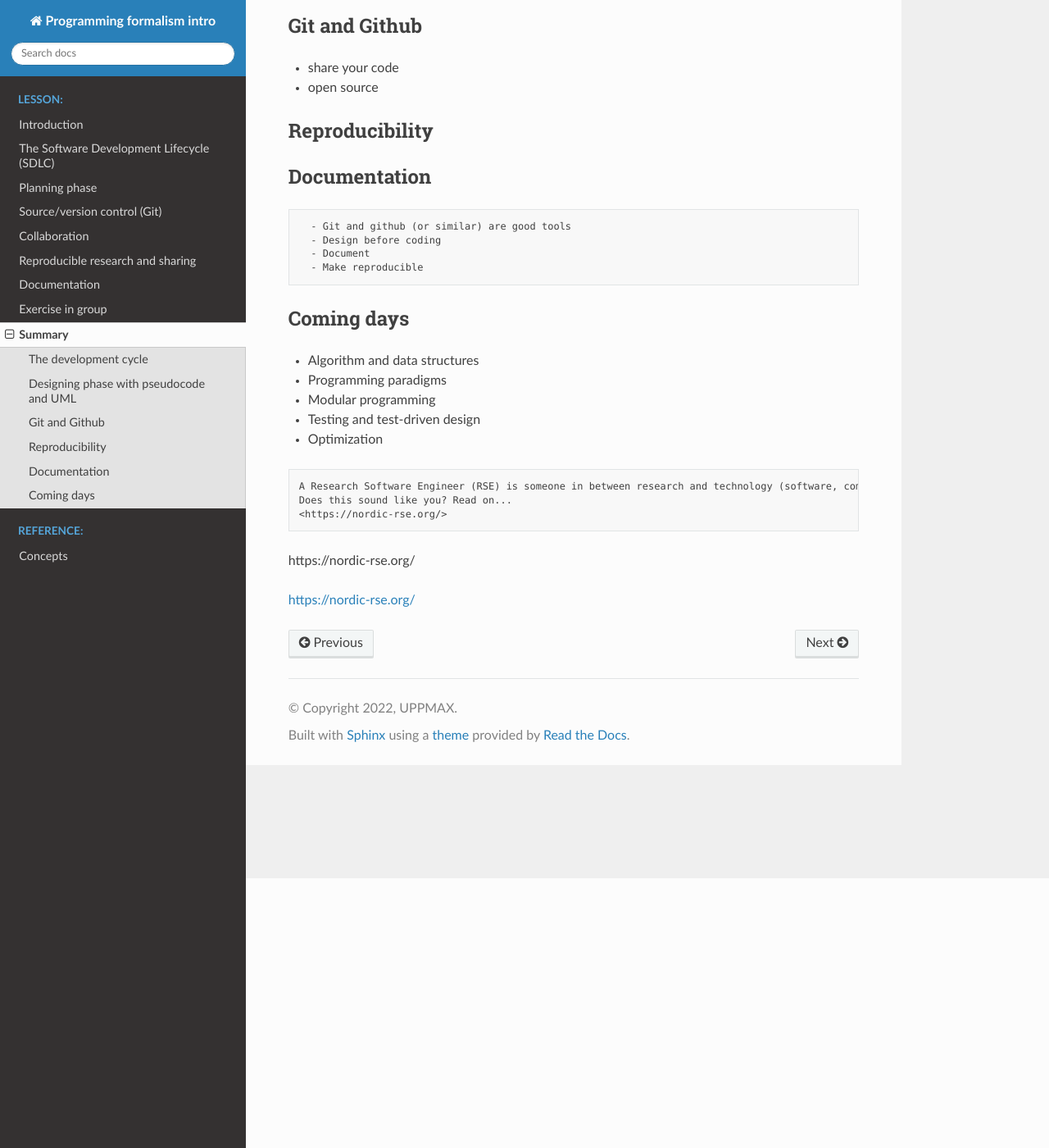
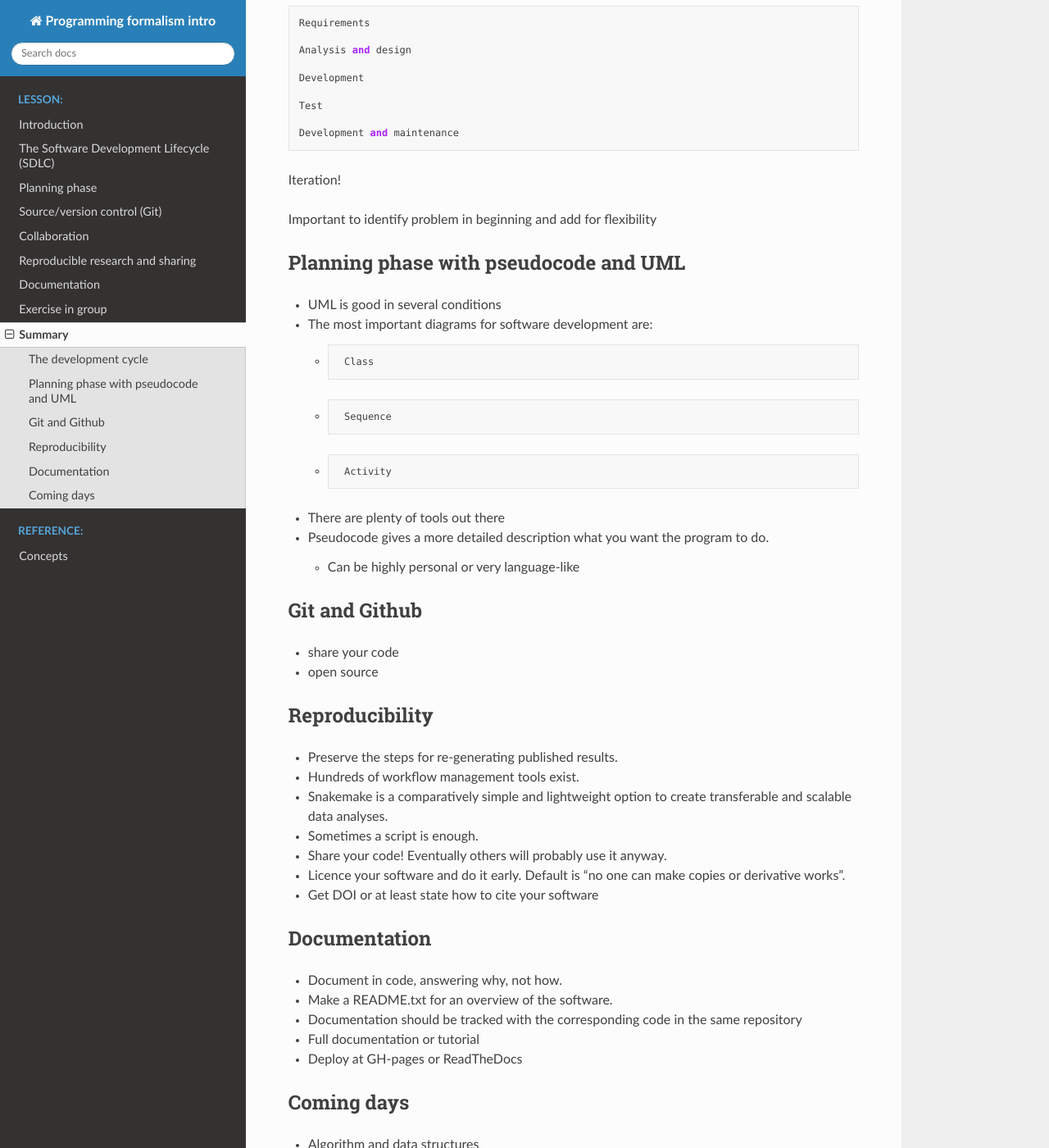
Before and after one commit to UPPMAX/programming_formalisms_intro, a Sphinx documentation site: the page built from doc/summary.md, in a window 1280 px wide and 1400 px high, scrolled down 329 px. Shown: the whole window at 82% size. Built offline with Sphinx 7.4.7 and the Read the Docs theme 2.0.0, drawn with Linux system fonts in a browser that asks for light colours; pages that are not in the unit, such as notebooks, are missing from menus; some of the changed text lies outside the part shown.

Commit message:
Update summary.md

````diff
--- a/doc/summary.md
+++ b/doc/summary.md
@@ -5,7 +5,35 @@ These are also helpful in your development work.
 
 ## The development cycle
 
-## Designing phase with pseudocode and UML
+Typical workflow:
+
+    Requirements
+
+    Analysis and design
+
+    Development
+
+    Test
+
+    Development and maintenance
+
+Iteration!
+
+Important to identify problem in beginning and add for flexibility
+
+## Planning phase with pseudocode and UML
+
+- UML is good in several conditions
+- The most important diagrams for software development are:
+  -      Class
+  -      Sequence
+  -      Activity
+
+-  There are plenty of tools out there
+
+-   Pseudocode gives a more detailed description what you want the program to do.
+
+    - Can be highly personal or very language-like
 
 ## Git and Github
 - share your code
@@ -13,14 +41,27 @@ These are also helpful in your development work.
 
 ## Reproducibility
 
+- Preserve the steps for re-generating published results.
+
+- Hundreds of workflow management tools exist.
+
+- Snakemake is a comparatively simple and lightweight option to create transferable and scalable data analyses.
+
+- Sometimes a script is enough.
+
+- Share your code! Eventually others will probably use it anyway.
+
+- Licence your software and do it early. Default is “no one can make copies or derivative works”.
+
+-  Get DOI or at least state how to cite your software
+
 ## Documentation
+- Document in code, answering why, not how.
 
-```{Main takeaways}
-  - Git and github (or similar) are good tools
-  - Design before coding
-  - Document
-  - Make reproducible
-```
+- Make a README.txt for an overview of the software.
+- Documentation should be tracked with the corresponding code in the same repository
+- Full documentation or tutorial
+- Deploy at GH-pages or ReadTheDocs
 
 ## Coming days
 - Algorithm and data structures
@@ -34,9 +75,3 @@ A Research Software Engineer (RSE) is someone in between research and technology
 Does this sound like you? Read on...
 <https://nordic-rse.org/>
 ```
-
-
-https://nordic-rse.org/
-
-
-<https://nordic-rse.org/>
````
